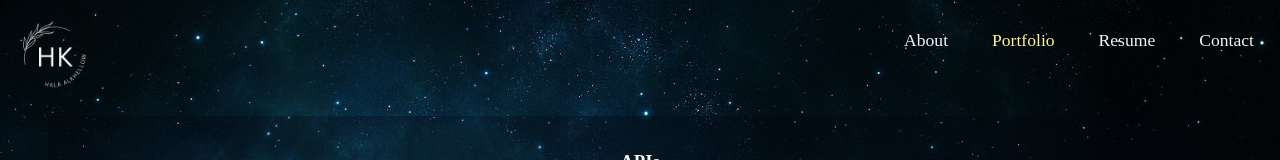
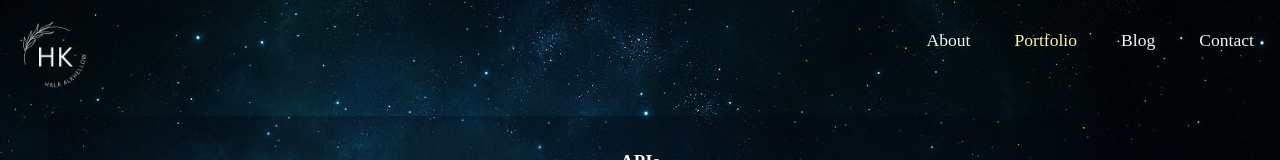
Before and after one commit to halakhellow/portfolio, a React (Create React App) app: page /portfolio/work in a window 1280 px wide. Shown: the top 160 px of the page. Built offline with nearby package versions, Linux system fonts and the light colour scheme; a web font is replaced by a local one.

Commit message:
correct paths and urls related to the BlogPage

```diff
--- a/src/App.js
+++ b/src/App.js
@@ -6,7 +6,7 @@ import ShootingStars from "./components/ShootingStars/ShootingStars";
 import HomePage from "./pages/HomePage/HomePage";
 import AboutPage from "./pages/AboutPage/AboutPage";
 import PortfolioPage from "./pages/PortfolioPage/PortfolioPage";
-import ResumePage from "./pages/ResumePage/ResumePage";
+import BlogPage from "./pages/BlogPage/BlogPage";
 import ContactPage from "./pages/ContactPage/ContactPage";
 
 import "./App.css";
@@ -33,7 +33,7 @@ function App() {
                   <Route exact path="/portfolio" component={HomePage} />
                   <Route path="/portfolio/about" component={AboutPage} />
                   <Route path="/portfolio/work" component={PortfolioPage} />
-                  <Route path="/portfolio/resume" component={ResumePage} />
+                  <Route path="/portfolio/blog" component={BlogPage} />
                   <Route path="/portfolio/contact" component={ContactPage} />
                 </Switch>
               </CSSTransition>
--- a/src/components/Header/Header.js
+++ b/src/components/Header/Header.js
@@ -32,8 +32,8 @@ let Header = ({ home }) => {
               </NavLink>
             </li>
             <li>
-              <NavLink to="/portfolio/resume" activeClassName="active">
-                Resume
+              <NavLink to="/portfolio/blog" activeClassName="active">
+                Blog
               </NavLink>
             </li>
             <li>
--- a/src/components/Sections/Sections.js
+++ b/src/components/Sections/Sections.js
@@ -7,7 +7,7 @@ let Sections = () => {
     <div className="sections">
       <SectionItem name="About" faClass="fas fa-info-circle" />
       <SectionItem name="Portfolio" faClass="fas fa-briefcase" />
-      <SectionItem name="Resume" faClass="fas fa-file" />
+      <SectionItem name="Blog" faClass="fab fa-blogger-b" />
       <SectionItem name="Contact" faClass="fas fa-envelope" />
     </div>
   );
```
